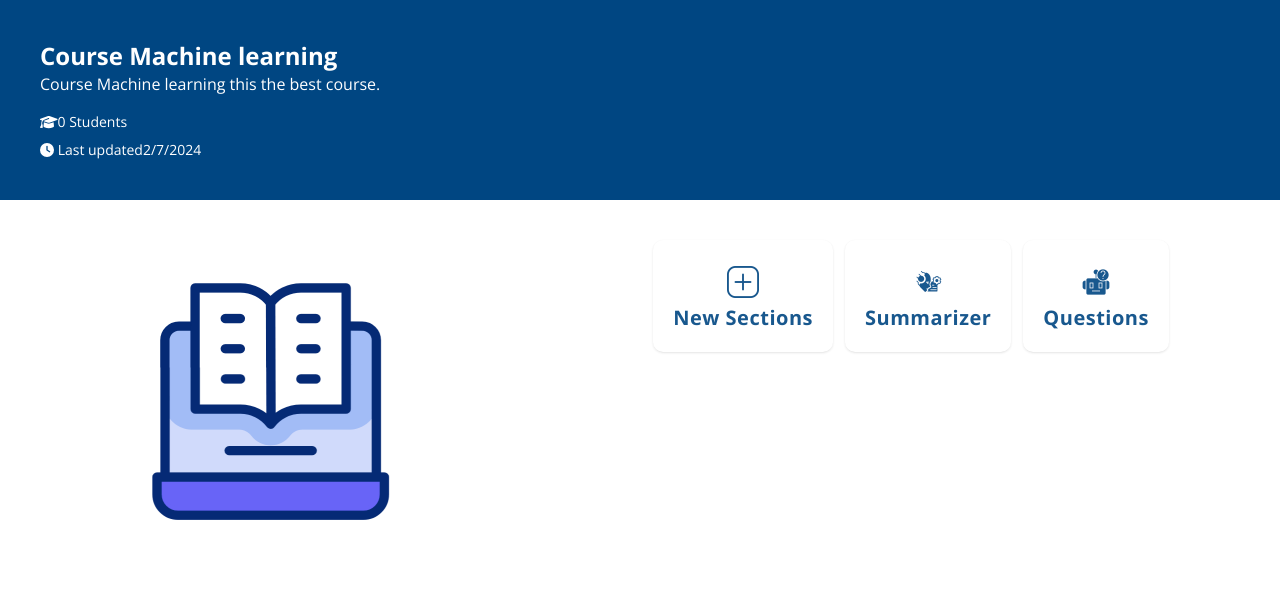
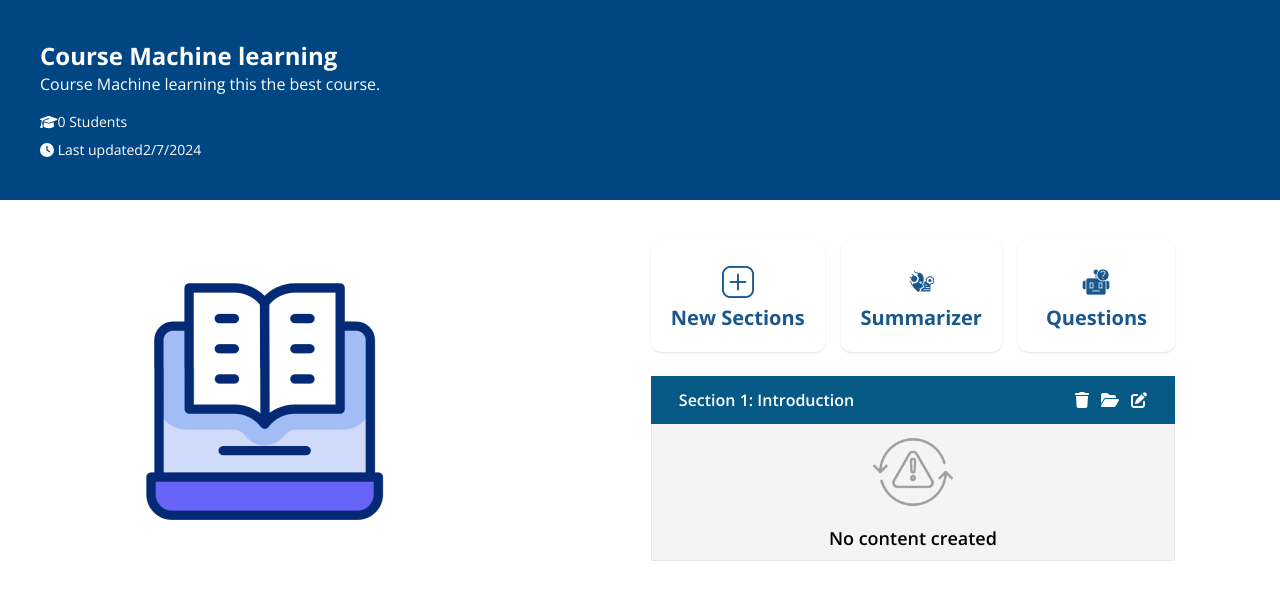
Before and after one commit to FrontEndDevo/NeuraLearnAcademy, a React (Vite) app: page /CoursesContentPage in a window 1280 px wide. Shown: the top 600 px of the page. Built offline with nearby package versions, Linux system fonts and the light colour scheme.

Commit message:
add section and apply delete.

```diff
--- a/src/components/Instructor/CoureseContent/CoursesContent.jsx
+++ b/src/components/Instructor/CoureseContent/CoursesContent.jsx
@@ -1,18 +1,85 @@
-import React from "react";
+import React, { useState } from "react";
 import { FontAwesomeIcon } from "@fortawesome/react-fontawesome";
 import {
   faGraduationCap,
   faClock,
-  faPlus,
+  faTrash, faPenToSquare,
+  faFolderOpen
+
+
 } from "@fortawesome/free-solid-svg-icons";
 import ebook from "../../../assets/images/Instructor/ebook.gif";
 import plus from "../../../assets/images/Instructor/plus.png";
 import summarizerImage from "../../../assets/images/homepage/ai-creative.png";
 import robbotAssist from "../../../assets/images/Instructor/robootAssist.png";
+import failure from "../../../assets/images/Instructor/Failure.png";
+
+const NewSection = ({ onDelete }) => {
+  const [sectionTitle, setSectionTitle] = useState("Section 1: Introduction");
+
+  const handleSectionTitleChange = (e) => {
+    setSectionTitle(e.target.value);
+  };
+
+  const handleUpdateSection = () => {
+    // Add your logic to update the section details
+    console.log("Updating section title:", sectionTitle);
+  };
+
+  return (
+    <div className=" my-2 ">
+      <div className="bg-sky-800 px-5 py-3 md:px-7 md:py-3 flex justify-between ">
+        <input
+          type="text"
+          value={sectionTitle}
+          onChange={handleSectionTitleChange}
+          className="bg-sky-800 text-white font-semibold focus:outline-none"
+        />
+        <div className=" flex space-x-3 text-white ">
+          <button>
+            <FontAwesomeIcon onClick={onDelete} icon={faTrash} />
+          </button>
+          <button>
+            <FontAwesomeIcon icon={faFolderOpen} />
+          </button>
+          <button onClick={handleUpdateSection}>
+            <FontAwesomeIcon icon={faPenToSquare} />
+          </button>
+        </div>
+      </div>
+      <div className="bg-zinc-100 border-l border-r border-b border-black/opacity-30 flex flex-col justify-center items-center">
+        <img
+          className="w-20 my-2"
+          src={failure}
+          alt="failure image"
+          loading="lazy"
+        />
+        <h2 className=" text-black/opacity-40 text-lg font-semibold mt-1 mb-2">
+          No content created
+        </h2>
+      </div>
+    </div>
+  );
+};
+
 const CoursesContent = () => {
+  const [newSections, setNewSections] = useState([<NewSection key={0} onDelete={() => handleDeleteSection(0)} />]);
+
+  const handleNewSectionClick = () => {
+    setNewSections([
+      ...newSections,
+      <NewSection key={newSections.length} onDelete={() => handleDeleteSection(newSections.length)} />,
+    ]);
+  };
+
+  const handleDeleteSection = (index) => {
+    setNewSections(newSections.filter((_, i) => i !== index));
+  };
+
   return (
+    // ... other JSX content
     <>
-      <header className="p-10  bg-[#004682] text-white">
+      <header className="p-10   bg-[#004682] text-white">
         <h1 className="text-2xl font-bold">Course Machine learning</h1>
         <p>Course Machine learning this the best course.</p>
         <p className="text-sm mt-4 mb-2">
@@ -29,14 +96,18 @@ const CoursesContent = () => {
         </p>
       </header>
 
-      <div className=" bg-white h-screen flex justify-around pt-10">
+      <div className="bg-white  h-screen  flex flex-col md:flex-row md:space-x-3 lg:space-x-4 justify-around pt-10">
         <div className=" ">
           <img className=" w-80" src={ebook} alt="ebook image" loading="lazy" />
         </div>
 
-        <div className="flex flex-col md:flex-row md:space-x-3 lg:space-x-3">
+        <div className="flex flex-col">
+          <div className="flex flex-col md:flex-row md:space-x-3 lg:space-x-4">
             <div className="text-xl mb-4 md:mb-0 md:w-1/2 lg:w-auto">
-            <button className="bg-white rounded-[10px] shadow px-5 py-5 flex flex-col justify-center items-center opacity-90 text-[#004682] font-bold tracking-wide cursor-pointer">
+              <button
+                onClick={handleNewSectionClick}
+                className="bg-white rounded-[10px] shadow px-3 py-3 md:px-5 md:py-2 lg:py-5 flex flex-col justify-center items-center opacity-90 text-[#004682] font-bold  cursor-pointer"
+              >
                 <img
                   src={plus}
                   className="w-8 py-1.5"
@@ -47,7 +118,7 @@ const CoursesContent = () => {
               </button>
             </div>
             <div className="text-xl mb-4 md:mb-0 md:w-1/2 lg:w-auto">
-            <button className="bg-white rounded-[10px] shadow px-5 py-5 flex flex-col justify-center items-center opacity-90 text-[#004682] font-bold tracking-wide cursor-pointer">
+              <button className="bg-white rounded-[10px] shadow px-3 py-3 md:px-5 md:py-5  flex flex-col justify-center items-center opacity-90 text-[#004682] font-bold  cursor-pointer">
                 <img
                   src={summarizerImage}
                   className="w-8 py-1.5"
@@ -58,7 +129,7 @@ const CoursesContent = () => {
               </button>
             </div>
             <div className="text-xl lg:w-auto">
-            <button className="bg-white rounded-[10px] shadow px-5 py-5 flex flex-col justify-center items-center opacity-90 text-[#004682] font-bold tracking-wide cursor-pointer">
+              <button className="bg-white rounded-[10px] shadow px-5 py-3 md:px-7 md:py-5  flex flex-col justify-center items-center opacity-90 text-[#004682] font-bold  cursor-pointer">
                 <img
                   src={robbotAssist}
                   className="w-8 py-1.5"
@@ -69,6 +140,12 @@ const CoursesContent = () => {
               </button>
             </div>
           </div>
+          <div className="flex flex-col w-full mt-4">
+            {newSections.map((section, index) => (
+              <div key={index}>{section}</div>
+            ))}
+          </div>
+        </div>
       </div>
     </>
   );
```
Lines whose indentation alone changed are shown as unchanged.
